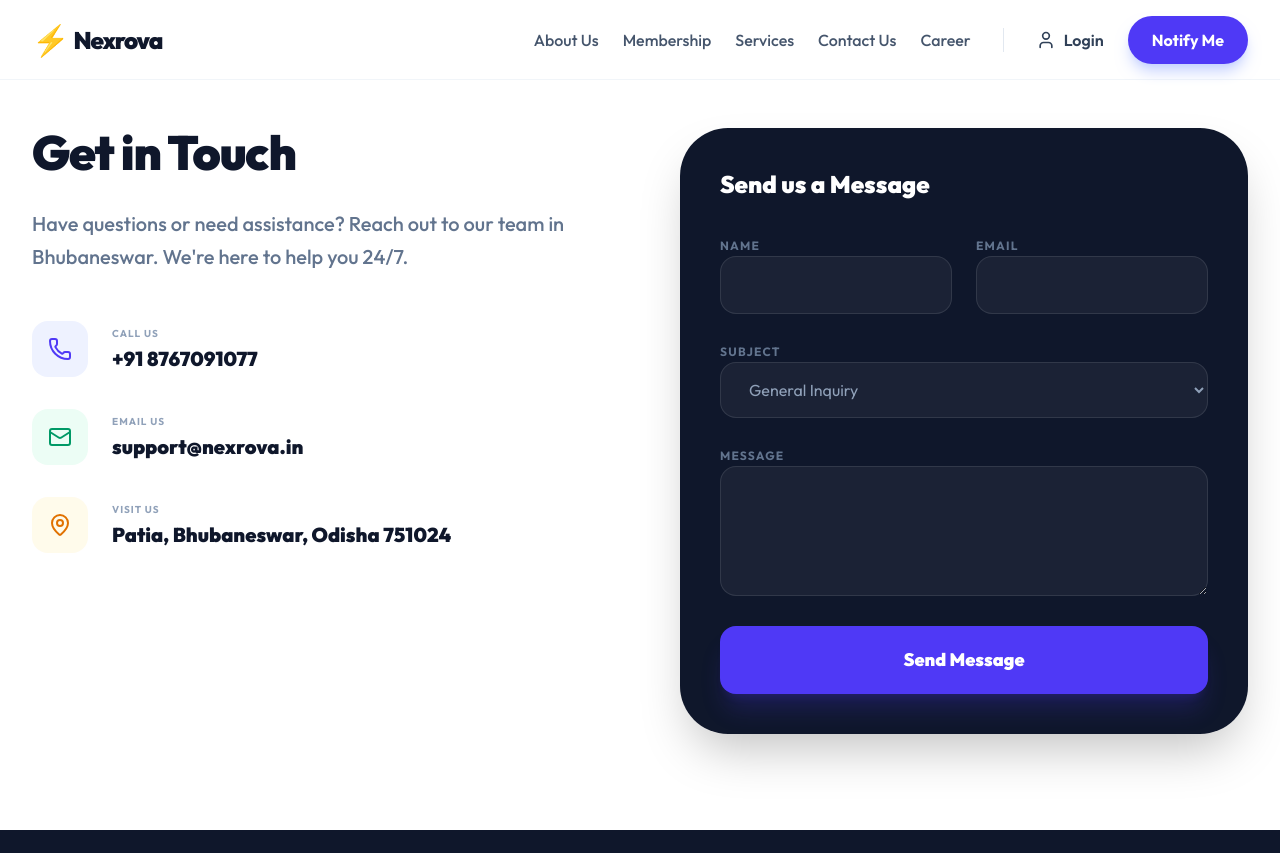
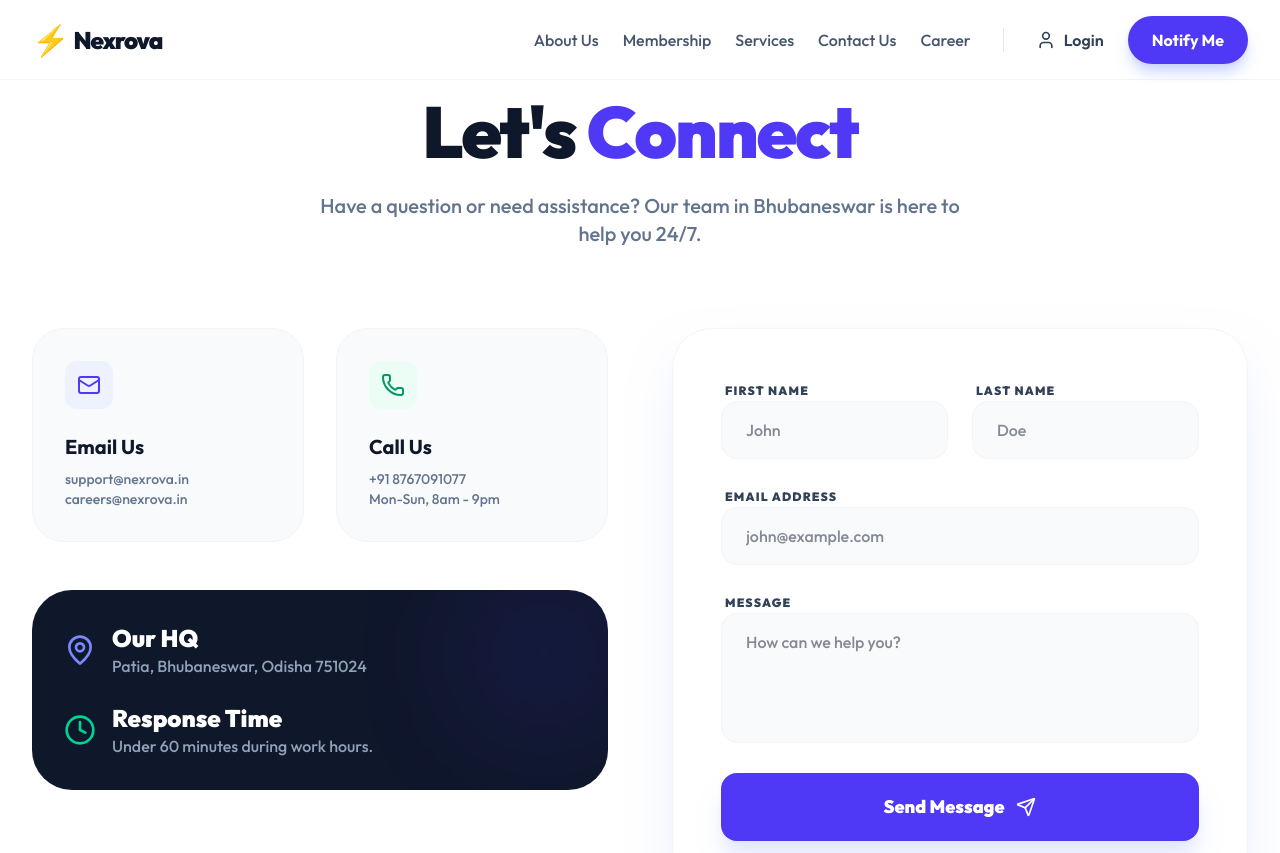
Before and after one commit to zingline-dev/Nexrova, a Next.js app in the folder Nexrova-web/: page /contact in a window 1280 px wide. Shown: the top 853 px of the page. Built offline with nearby package versions, Linux system fonts and the light colour scheme.

Commit message:
Created Contact and Career pages to resolve 404 errors

```diff
--- /dev/null
+++ b/Nexrova-web/src/app/career/page.tsx
@@ -0,0 +1,83 @@
+"use client";
+
+import { Briefcase, Heart, Rocket, Target, Users, ArrowRight, Star, ShieldCheck } from "lucide-react";
+import Link from "next/link";
+
+export default function CareerPage() {
+  const perks = [
+    { title: "Top Compensation", desc: "We offer industry-leading pay for our professionals and office teams.", icon: Rocket, color: "text-indigo-600 bg-indigo-50" },
+    { title: "Flexibility", desc: "Work on your terms. Choose your slots and manage your own schedule.", icon: Target, color: "text-emerald-600 bg-emerald-50" },
+    { title: "Insurance Cover", desc: "Every partner is covered by our comprehensive health and safety insurance.", icon: ShieldCheck, color: "text-blue-600 bg-blue-50" },
+    { title: "Growth & Training", desc: "Regular workshops and certifications to help you level up your skills.", icon: Star, color: "text-amber-600 bg-amber-50" }
+  ];
+
+  return (
+    <div className="bg-white min-h-screen pt-24 pb-24">
+      {/* Hero */}
+      <section className="max-w-7xl mx-auto px-4 sm:px-6 lg:px-8 text-center mb-24">
+        <div className="inline-flex items-center gap-2 px-4 py-2 rounded-full bg-slate-900 text-white font-bold text-xs uppercase tracking-widest mb-8">
+          <Briefcase className="w-3 h-3" /> Join the Nexrova Mission
+        </div>
+        <h1 className="text-5xl md:text-8xl font-black text-slate-900 mb-8 tracking-tighter">
+          Build the future of <span className="text-indigo-600">Home Services</span>
+        </h1>
+        <p className="text-xl text-slate-500 font-medium max-w-3xl mx-auto leading-relaxed">
+          We're looking for the best talent in Bhubaneswar to help us redefine trust
+          and quality in the hyperlocal market.
+        </p>
+      </section>
+
+      {/* Perks Grid */}
+      <section className="max-w-7xl mx-auto px-4 sm:px-6 lg:px-8 mb-32">
+        <h2 className="text-3xl font-black text-slate-900 mb-12 text-center">Why Work With Us?</h2>
+        <div className="grid grid-cols-1 md:grid-cols-2 lg:grid-cols-4 gap-8">
+          {perks.map((perk, idx) => (
+            <div key={idx} className="p-8 rounded-[40px] bg-slate-50 border border-slate-100 hover:bg-white hover:shadow-2xl transition-all group">
+              <div className={`w-14 h-14 rounded-2xl flex items-center justify-center mb-6 group-hover:scale-110 transition-transform ${perk.color}`}>
+                <perk.icon className="w-7 h-7" />
+              </div>
+              <h3 className="text-xl font-bold text-slate-900 mb-3">{perk.title}</h3>
+              <p className="text-slate-500 font-medium text-sm leading-relaxed">{perk.desc}</p>
+            </div>
+          ))}
+        </div>
+      </section>
+
+      {/* Roles Section */}
+      <section className="bg-slate-900 py-24 rounded-[60px] mx-4 sm:mx-8 relative overflow-hidden">
+        <div className="absolute top-0 right-0 w-96 h-96 bg-indigo-600/20 rounded-full blur-[120px]" />
+        <div className="max-w-4xl mx-auto px-4 relative z-10">
+          <div className="text-center mb-16">
+            <h2 className="text-4xl md:text-5xl font-black text-white mb-4">Open Roles</h2>
+            <p className="text-slate-400 font-medium">Join our founding team in Bhubaneswar.</p>
+          </div>
+
+          <div className="space-y-4">
+            {[
+              { role: "Service Partner (AC/Electrical)", type: "Contract", location: "Bhubaneswar" },
+              { role: "Operations Manager", type: "Full-time", location: "Bhubaneswar" },
+              { role: "Customer Experience Lead", type: "Full-time", location: "Remote/Bhubaneswar" }
+            ].map((job, idx) => (
+              <div key={idx} className="group bg-white/5 border border-white/10 p-6 md:p-8 rounded-[32px] flex flex-col md:flex-row md:items-center justify-between gap-6 hover:bg-white/10 transition-all cursor-pointer">
+                <div>
+                  <h4 className="text-xl font-bold text-white mb-1">{job.role}</h4>
+                  <p className="text-slate-400 text-sm font-medium">{job.location} • {job.type}</p>
+                </div>
+                <div className="flex items-center gap-2 text-indigo-400 font-black uppercase tracking-widest text-xs group-hover:gap-4 transition-all">
+                  Apply Now <ArrowRight className="w-4 h-4" />
+                </div>
+              </div>
+            ))}
+          </div>
+
+          <div className="mt-16 text-center">
+            <p className="text-slate-400 font-medium mb-6">Don't see your role?</p>
+            <Link href="/contact" className="text-white font-black uppercase tracking-widest text-sm border-b-2 border-indigo-600 pb-1">
+              Send us your Resume
+            </Link>
+          </div>
+        </div>
+      </section>
+    </div>
+  );
+}
--- a/Nexrova-web/src/app/contact/page.tsx
+++ b/Nexrova-web/src/app/contact/page.tsx
@@ -1,75 +1,91 @@
 "use client";
 
-import { motion } from "framer-motion";
-import { Phone, Mail, MapPin, MessageSquare } from "lucide-react";
+import { Mail, Phone, MapPin, MessageSquare, Send, Clock, Globe } from "lucide-react";
 
 export default function ContactPage() {
   return (
-    <div className="pt-32 pb-24 bg-white min-h-screen">
-      <div className="max-w-7xl mx-auto px-4 sm:px-6 lg:px-8">
-        <div className="grid grid-cols-1 lg:grid-cols-2 gap-20">
-          <div>
-            <h1 className="text-5xl font-black text-slate-900 mb-8 tracking-tight">Get in Touch</h1>
-            <p className="text-xl text-slate-500 mb-12 leading-relaxed font-medium">
-              Have questions or need assistance? Reach out to our team in Bhubaneswar.
-              We're here to help you 24/7.
+    <div className="bg-white min-h-screen pt-24 pb-24">
+      <section className="max-w-7xl mx-auto px-4 sm:px-6 lg:px-8">
+        <div className="text-center mb-20">
+          <h1 className="text-4xl md:text-7xl font-black text-slate-900 mb-6 tracking-tight">
+            Let's <span className="text-indigo-600">Connect</span>
+          </h1>
+          <p className="text-xl text-slate-500 font-medium max-w-2xl mx-auto">
+            Have a question or need assistance? Our team in Bhubaneswar is here to help you 24/7.
           </p>
+        </div>
 
-            <div className="space-y-8">
-              {[
-                { icon: Phone, label: "Call Us", value: "+91 8767091077", color: "text-indigo-600 bg-indigo-50" },
-                { icon: Mail, label: "Email Us", value: "support@nexrova.in", color: "text-emerald-600 bg-emerald-50" },
-                { icon: MapPin, label: "Visit Us", value: "Patia, Bhubaneswar, Odisha 751024", color: "text-amber-600 bg-amber-50" }
-              ].map((item, idx) => (
-                <div key={idx} className="flex items-center gap-6">
-                  <div className={`w-14 h-14 rounded-2xl flex items-center justify-center shrink-0 ${item.color}`}>
-                    <item.icon className="w-6 h-6" />
+        <div className="grid grid-cols-1 lg:grid-cols-2 gap-16 items-start">
+          {/* Contact Info */}
+          <div className="space-y-12">
+            <div className="grid grid-cols-1 md:grid-cols-2 gap-8">
+              <div className="p-8 rounded-[32px] bg-slate-50 border border-slate-100">
+                <div className="w-12 h-12 bg-indigo-50 rounded-xl flex items-center justify-center text-indigo-600 mb-6">
+                  <Mail className="w-6 h-6" />
                 </div>
-                  <div>
-                    <p className="text-slate-400 font-bold uppercase text-[10px] tracking-widest mb-1">{item.label}</p>
-                    <p className="text-xl font-black text-slate-900">{item.value}</p>
+                <h3 className="text-xl font-bold text-slate-900 mb-2">Email Us</h3>
+                <p className="text-slate-500 font-medium text-sm">support@nexrova.in</p>
+                <p className="text-slate-500 font-medium text-sm">careers@nexrova.in</p>
               </div>
+              <div className="p-8 rounded-[32px] bg-slate-50 border border-slate-100">
+                <div className="w-12 h-12 bg-emerald-50 rounded-xl flex items-center justify-center text-emerald-600 mb-6">
+                  <Phone className="w-6 h-6" />
                 </div>
-              ))}
+                <h3 className="text-xl font-bold text-slate-900 mb-2">Call Us</h3>
+                <p className="text-slate-500 font-medium text-sm">+91 8767091077</p>
+                <p className="text-slate-500 font-medium text-sm">Mon-Sun, 8am - 9pm</p>
               </div>
             </div>
 
-          <motion.div
-            initial={{ opacity: 0, x: 20 }}
-            animate={{ opacity: 1, x: 0 }}
-            className="bg-slate-900 p-10 rounded-[48px] shadow-2xl text-white"
-          >
-            <h2 className="text-2xl font-black mb-8">Send us a Message</h2>
-            <form className="space-y-6">
+            <div className="p-8 rounded-[40px] bg-slate-900 text-white relative overflow-hidden">
+              <div className="absolute top-0 right-0 w-32 h-32 bg-indigo-600/20 rounded-full blur-3xl" />
+              <div className="relative z-10 space-y-6">
+                <div className="flex items-center gap-4">
+                  <MapPin className="w-8 h-8 text-indigo-400" />
+                  <div>
+                    <h3 className="text-2xl font-black">Our HQ</h3>
+                    <p className="text-slate-400 font-medium">Patia, Bhubaneswar, Odisha 751024</p>
+                  </div>
+                </div>
+                <div className="flex items-center gap-4">
+                  <Clock className="w-8 h-8 text-emerald-400" />
+                  <div>
+                    <h3 className="text-2xl font-black">Response Time</h3>
+                    <p className="text-slate-400 font-medium">Under 60 minutes during work hours.</p>
+                  </div>
+                </div>
+              </div>
+            </div>
+          </div>
+
+          {/* Contact Form */}
+          <div className="bg-white rounded-[40px] p-8 md:p-12 shadow-2xl shadow-indigo-100 border border-slate-100">
+            <form className="space-y-6" onSubmit={(e) => e.preventDefault()}>
               <div className="grid grid-cols-1 md:grid-cols-2 gap-6">
                 <div className="space-y-2">
-                    <label className="text-xs font-bold uppercase tracking-widest text-slate-500">Name</label>
-                    <input type="text" className="w-full bg-white/5 border border-white/10 rounded-2xl px-6 py-4 focus:ring-2 focus:ring-indigo-600 focus:outline-none" />
+                  <label className="text-xs font-black text-slate-700 uppercase tracking-widest ml-1">First Name</label>
+                  <input type="text" placeholder="John" className="w-full bg-slate-50 border border-slate-100 rounded-2xl py-4 px-6 font-medium focus:outline-none focus:ring-2 focus:ring-indigo-500/20 transition-all" />
                 </div>
                 <div className="space-y-2">
-                    <label className="text-xs font-bold uppercase tracking-widest text-slate-500">Email</label>
-                    <input type="email" className="w-full bg-white/5 border border-white/10 rounded-2xl px-6 py-4 focus:ring-2 focus:ring-indigo-600 focus:outline-none" />
+                  <label className="text-xs font-black text-slate-700 uppercase tracking-widest ml-1">Last Name</label>
+                  <input type="text" placeholder="Doe" className="w-full bg-slate-50 border border-slate-100 rounded-2xl py-4 px-6 font-medium focus:outline-none focus:ring-2 focus:ring-indigo-500/20 transition-all" />
                 </div>
               </div>
               <div className="space-y-2">
-                 <label className="text-xs font-bold uppercase tracking-widest text-slate-500">Subject</label>
-                 <select className="w-full bg-white/5 border border-white/10 rounded-2xl px-6 py-4 focus:ring-2 focus:ring-indigo-600 focus:outline-none text-slate-400">
-                    <option>General Inquiry</option>
-                    <option>Booking Issue</option>
-                    <option>Become a Partner</option>
-                 </select>
+                <label className="text-xs font-black text-slate-700 uppercase tracking-widest ml-1">Email Address</label>
+                <input type="email" placeholder="john@example.com" className="w-full bg-slate-50 border border-slate-100 rounded-2xl py-4 px-6 font-medium focus:outline-none focus:ring-2 focus:ring-indigo-500/20 transition-all" />
               </div>
               <div className="space-y-2">
-                 <label className="text-xs font-bold uppercase tracking-widest text-slate-500">Message</label>
-                 <textarea rows={4} className="w-full bg-white/5 border border-white/10 rounded-2xl px-6 py-4 focus:ring-2 focus:ring-indigo-600 focus:outline-none" />
+                <label className="text-xs font-black text-slate-700 uppercase tracking-widest ml-1">Message</label>
+                <textarea rows={4} placeholder="How can we help you?" className="w-full bg-slate-50 border border-slate-100 rounded-2xl py-4 px-6 font-medium focus:outline-none focus:ring-2 focus:ring-indigo-500/20 transition-all resize-none"></textarea>
               </div>
-              <button className="w-full bg-indigo-600 text-white py-5 rounded-2xl font-black text-lg hover:bg-indigo-700 transition-all shadow-xl shadow-indigo-600/20 active:scale-95">
-                Send Message
+              <button className="w-full bg-indigo-600 text-white py-5 rounded-2xl font-black text-lg hover:bg-indigo-700 transition-all shadow-xl shadow-indigo-100 flex items-center justify-center gap-3 active:scale-95">
+                Send Message <Send className="w-5 h-5" />
               </button>
             </form>
-          </motion.div>
           </div>
         </div>
+      </section>
     </div>
   );
 }
```
Lines whose indentation alone changed are shown as unchanged.
